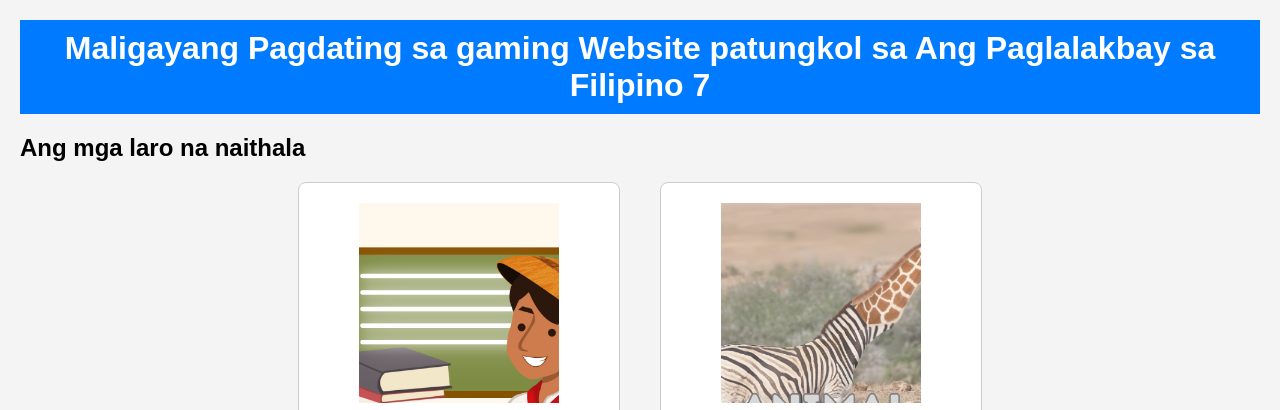
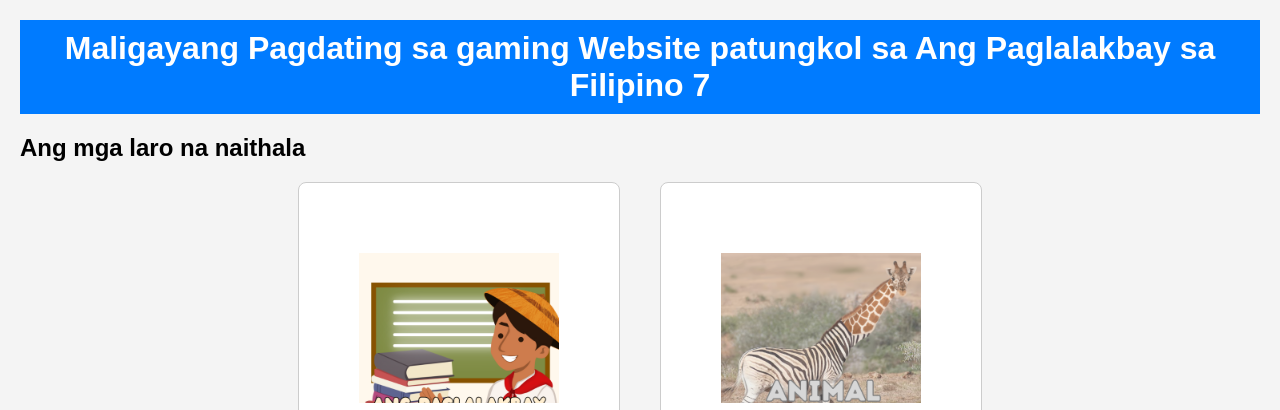
Before and after one commit to KemaIscool/filipino-7, a plain HTML site: page index.html in a window 1280 px wide. Shown: the top 410 px of the page. Drawn offline with Linux system fonts and the light colour scheme.

Commit message:
Update styles.css

```diff
--- a/styles.css
+++ b/styles.css
@@ -50,7 +50,7 @@ h1, h2 {
 .image-box img {
     width: 200px;
   height: 300px;
-  object-fit: cover; /* Ensure the entire image fits within the box without being cut off */
+  object-fit: contain; /* Ensure the entire image fits within the box without being cut off */
 }
 
 .game h3 {
```
